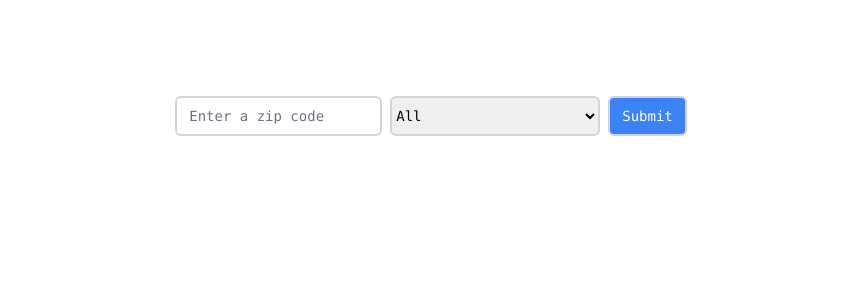
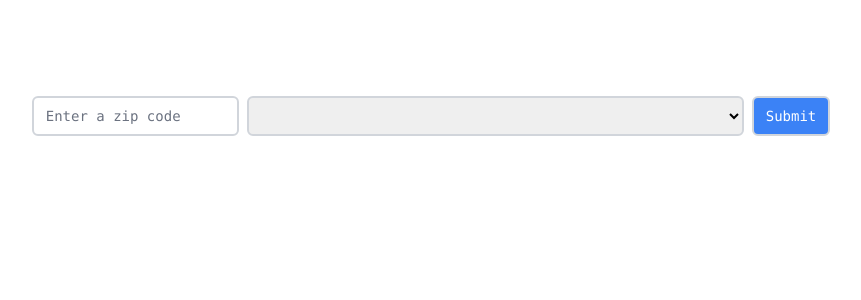
Before and after one commit to whatleytech/poc-bdo-zd, a Next.js app: page / in a window 1280 px wide. Shown: the top 300 px of the page, without its empty margins (209-1070 px from the left). Built offline with nearby package versions, Linux system fonts and the light colour scheme.

Commit message:
use specialties from csv

```diff
--- a/app/api/providers/providers.json
+++ b/app/api/providers/providers.json
@@ -11,7 +11,7 @@
           "title": "Dr.",
           "full_name": "Emma Johnson",
           "gender_identity": "Female",
-          "specialties": ["Pediatrics", "Family Medicine"],
+          "specialties": ["Pediatrician", "Family Physician"],
           "default_visit_reason_id": "pc_FRO-18leckytNKtruw5dLR",
           "locations": [
             {
@@ -48,7 +48,7 @@
           "title": "Dr.",
           "full_name": "John Doe",
           "gender_identity": "Male",
-          "specialties": ["Internal Medicine", "Cardiology"],
+          "specialties": ["Internist - Resident", "Cardiologist"],
           "default_visit_reason_id": "pc_FRO-18leckytNKtruw5dLR",
           "locations": [
             {
@@ -85,7 +85,7 @@
           "title": "Dr.",
           "full_name": "Sarah Smith",
           "gender_identity": "Female",
-          "specialties": ["Dermatology", "Allergy and Immunology"],
+          "specialties": ["Dermatologist", "Allergist"],
           "default_visit_reason_id": "pc_FRO-18leckytNKtruw5dLR",
           "locations": [
             {
@@ -122,7 +122,7 @@
           "title": "Dr.",
           "full_name": "Michael Brown",
           "gender_identity": "Male",
-          "specialties": ["Ophthalmology", "ENT"],
+          "specialties": ["Ophthalmologist", "Ear, Nose & Throat Doctor"],
           "default_visit_reason_id": "pc_FRO-18leckytNKtruw5dLR",
           "locations": [
             {
@@ -159,7 +159,7 @@
           "title": "Dr.",
           "full_name": "Emily Wilson",
           "gender_identity": "Female",
-          "specialties": ["Psychiatry", "Psychology"],
+          "specialties": ["Psychiatrist", "Psychologist"],
           "default_visit_reason_id": "pc_FRO-18leckytNKtruw5dLR",
           "locations": [
             {
@@ -196,7 +196,7 @@
           "title": "Dr.",
           "full_name": "David Johnson",
           "gender_identity": "Male",
-          "specialties": ["Orthopedics", "Sports Medicine"],
+          "specialties": ["Orthopedic Surgeon", "Sports Medicine Specialist"],
           "default_visit_reason_id": "pc_FRO-18leckytNKtruw5dLR",
           "locations": [
             {
@@ -233,7 +233,7 @@
           "title": "Dr.",
           "full_name": "Sophia Brown",
           "gender_identity": "Female",
-          "specialties": ["Obstetrics", "Gynecology"],
+          "specialties": ["Obstetrician", "Gynecologist"],
           "default_visit_reason_id": "pc_FRO-18leckytNKtruw5dLR",
           "locations": [
             {
@@ -270,7 +270,7 @@
           "title": "Dr.",
           "full_name": "William Doe",
           "gender_identity": "Male",
-          "specialties": ["Cardiology", "Dermatology", "Neurology"],
+          "specialties": ["Cardiologist", "Dermatologist", "Neurologist"],
           "default_visit_reason_id": "pc_FRO-18leckytNKtruw5dLR",
           "locations": [
             {
@@ -307,7 +307,7 @@
           "title": "Dr.",
           "full_name": "Daniel Wilson",
           "gender_identity": "Male",
-          "specialties": ["Urology", "Nephrology"],
+          "specialties": ["Urologist", "Nephrologist"],
           "default_visit_reason_id": "pc_FRO-18leckytNKtruw5dLR",
           "locations": [
             {
@@ -344,7 +344,7 @@
           "title": "Dr.",
           "full_name": "Sophie Johnson",
           "gender_identity": "Female",
-          "specialties": ["Pediatrics", "Family Medicine"],
+          "specialties": ["Pediatrician", "Family Physician"],
           "default_visit_reason_id": "pc_FRO-18leckytNKtruw5dLR",
           "locations": [
             {
@@ -381,7 +381,7 @@
           "title": "Dr.",
           "full_name": "Olivia Brown",
           "gender_identity": "Female",
-          "specialties": ["Obstetrics", "Gynecology"],
+          "specialties": ["Obstetrician", "Gynecologist"],
           "default_visit_reason_id": "pc_FRO-18leckytNKtruw5dLR",
           "locations": [
             {
@@ -418,7 +418,7 @@
           "title": "Dr.",
           "full_name": "James Doe",
           "gender_identity": "Male",
-          "specialties": ["Cardiology", "Dermatology", "Neurology"],
+          "specialties": ["Cardiologist", "Dermatologist", "Neurologist"],
           "default_visit_reason_id": "pc_FRO-18leckytNKtruw5dLR",
           "locations": [
             {
--- a/app/components/SearchBar.tsx
+++ b/app/components/SearchBar.tsx
@@ -1,15 +1,14 @@
 import React, { useState } from "react";
-import { Specialty } from "../types";
+import { Specialties, Specialty } from "../types";
 
 interface Props {
-  onSearch: (zip: string, specialty: Specialty) => void;
+  onSearch: (zip: string, specialty: string) => void;
+  specialties: Specialties;
 }
 
-const SearchBar: React.FC<Props> = ({ onSearch }) => {
+const SearchBar: React.FC<Props> = ({ onSearch, specialties }) => {
   const [inputZip, setInputZip] = useState("");
-  const [selectedSpecialty, setSelectedSpecialty] = useState<Specialty>(
-    Specialty.All
-  );
+  const [selectedSpecialty, setSelectedSpecialty] = useState<string>("");
 
   const handleSubmit = (event: React.FormEvent) => {
     event.preventDefault();
@@ -18,7 +17,6 @@ const SearchBar: React.FC<Props> = ({ onSearch }) => {
       alert("Please enter a valid US zip code.");
       return;
     }
-
 
     onSearch(inputZip, selectedSpecialty);
   };
@@ -35,17 +33,18 @@ const SearchBar: React.FC<Props> = ({ onSearch }) => {
       />
       <select
         value={selectedSpecialty}
-        onChange={(event) =>
-          setSelectedSpecialty(event.target.value as Specialty)
-        }
+        onChange={(event) => setSelectedSpecialty(event.target.value)}
         className="border-2 border-gray-300 rounded-md"
         style={{ marginRight: "8px", height: "40px" }}
       >
-        {Object.values(Specialty).map((specialty) => (
-          <option key={specialty} value={specialty}>
-            {specialty}
-          </option>
-        ))}
+        <option key={"s0"}></option>
+        {specialties
+          .sort((a, b) => a.Name.localeCompare(b.Name))
+          .map((specialty) => (
+            <option key={specialty.SpecialtyId} value={specialty.Name}>
+              {specialty.Name}
+            </option>
+          ))}
       </select>
       <button
         type="submit"
--- /dev/null
+++ b/app/content.tsx
@@ -0,0 +1,41 @@
+"use client";
+
+import React, { useState } from "react";
+import SearchBar from "./components/SearchBar";
+import SearchItem from "./components/SearchItem";
+import { Provider, Specialties } from "./types";
+
+interface Props {
+  specialties: Specialties;
+}
+
+const PageContent: React.FC<Props> = ({ specialties }) => {
+  const [searchResults, setSearchResults] = useState<Provider[]>([]);
+
+  const handleSearch = (zip: string, specialty: string) => {
+    const url = new URL("/api/providers", window.location.origin);
+    url.searchParams.append("specialty", specialty.toLowerCase());
+    if (zip) url.searchParams.append("zip", zip);
+    fetch(url.toString())
+      .then((response) => response.json())
+      .then((data) => setSearchResults(data))
+      .catch((error) => console.error(error));
+  };
+
+  return (
+    <div className="z-10 max-w-5xl w-full items-center justify-center font-mono text-sm lg:flex flex-col">
+      <SearchBar onSearch={handleSearch} specialties={specialties} />
+      {searchResults?.map((provider) => (
+        <div className="w-full flex pt-8" key={provider.full_name}>
+          <SearchItem
+            full_name={provider.full_name}
+            provider_photo_url={provider.provider_photo_url}
+            location={provider.locations[0]}
+          />
+        </div>
+      ))}
+    </div>
+  );
+};
+
+export default PageContent;
--- a/app/page.tsx
+++ b/app/page.tsx
@@ -1,37 +1,20 @@
-"use client";
+import PageContent from "./content";
+import { Specialties } from "./types";
 
-import { useState } from "react";
-import SearchBar from "./components/SearchBar";
-import SearchItem from "./components/SearchItem";
-import { Provider, Specialty } from "./types";
+async function getSpecialties(): Promise<Specialties> {
+  const res = await fetch("http://localhost:3000/api/specialties");
+  if (!res.ok) {
+    throw new Error("Failed to fetch data");
+  }
+  return res.json();
+}
 
-export default function Home() {
-  const [searchResults, setSearchResults] = useState<Provider[]>([]);
-
-  const handleSearch = (zip: string, specialty: Specialty) => {
-    const url = new URL("/api/providers", window.location.origin);
-    url.searchParams.append("specialty", specialty.toLowerCase());
-    if (zip) url.searchParams.append("zip", zip);
-    fetch(url.toString())
-      .then((response) => response.json())
-      .then((data) => setSearchResults(data))
-      .catch((error) => console.error(error));
-  };
+export default async function Home() {
+  const specialties = await getSpecialties();
 
   return (
     <main className="flex min-h-screen flex-col items-center justify-between p-24">
-      <div className="z-10 max-w-5xl w-full items-center justify-center font-mono text-sm lg:flex flex-col">
-        <SearchBar onSearch={handleSearch} />
-        {searchResults?.map((provider) => (
-          <div className="w-full flex pt-8" key={provider.full_name}>
-            <SearchItem
-              full_name={provider.full_name}
-              provider_photo_url={provider.provider_photo_url}
-              location={provider.locations[0]}
-            />
-          </div>
-        ))}
-      </div>
+      <PageContent specialties={specialties} />
     </main>
   );
 }
--- a/app/types.ts
+++ b/app/types.ts
@@ -5,34 +5,13 @@ export interface Provider {
   title: string;
   full_name: string;
   gender_identity: string;
-  specialties: Specialty[];
+  specialties: Specialty["Name"][];
   default_visit_reason_id: string;
   locations: Location[];
   virtual_locations: VirtualLocation[];
   practice: Practice;
   provider_photo_url: string;
   languages: string[];
-}
-
-export enum Specialty {
-  All = "All",
-  Pediatrics = "Pediatrics",
-  FamilyMedicine = "Family Medicine",
-  InternalMedicine = "Internal Medicine",
-  Cardiology = "Cardiology",
-  Dermatology = "Dermatology",
-  AllergyImmunology = "Allergy and Immunology",
-  Ophthalmology = "Ophthalmology",
-  ENT = "ENT",
-  Psychiatry = "Psychiatry",
-  Psychology = "Psychology",
-  Orthopedics = "Orthopedics",
-  SportsMedicine = "Sports Medicine",
-  Obstetrics = "Obstetrics",
-  Gynecology = "Gynecology",
-  Neurology = "Neurology",
-  Urology = "Urology",
-  Nephrology = "Nephrology",
 }
 
 export interface Location {
@@ -68,3 +47,21 @@ export interface ProviderData {
   npi: string;
   providers: Provider[];
 }
+
+export type InsurancePlan = {
+  InsurancePlanId: string;
+  Name: string;
+  InsuranceCarrierId: string;
+  InsuranceCarrierName: string;
+};
+
+export type InsurancePlans = InsurancePlan[];
+
+export type Specialty = {
+  SpecialtyId: string;
+  Name: string;
+  DefaultVisitReasonId: string;
+  DefaultVisitReasonName: string;
+};
+
+export type Specialties = Specialty[];
```
